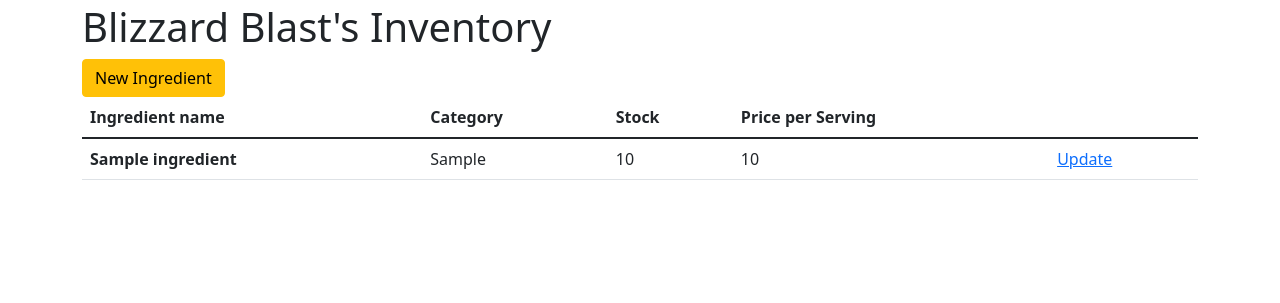
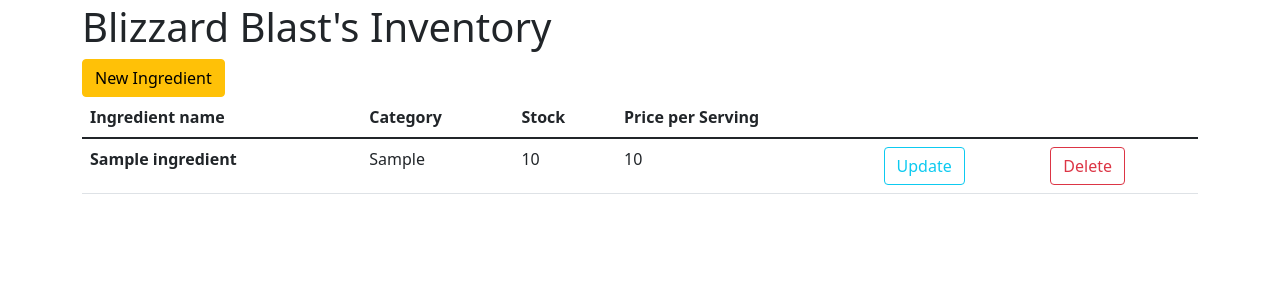
Before and after one commit to CoruscareGames/BlizzardBlast, a Django app: page /inventory/ in a window 1280 px wide. Shown: the part 119-422 px from the top of the page. Run offline with Django 3.2, Linux system fonts and the light colour scheme; tables that the repository leaves empty hold one stand-in row (values such as "Sample post"); some libraries are stand-ins or nearby versions.

Commit message:
Added delete Ingredient functionality

```diff
--- a/Database_Manager/templates/Database_Manager/inventory.html
+++ b/Database_Manager/templates/Database_Manager/inventory.html
@@ -26,7 +26,10 @@
               <td>{{ ingredient.stock }}</td>
               <td>{{ ingredient.price_per_serving }}</td>
               <td>
-                <a href="{% url 'manage_ingredient' ingredient.ingredient_name %}">Update</a>
+                <a href="{% url 'manage_ingredient' ingredient.ingredient_name %}" class="btn btn-outline-info">Update</a>
+              </td>
+              <td>
+                <a href="{% url 'delete_ingredient' ingredient.ingredient_name %}" class="btn btn-outline-danger">Delete</a>
               </td>
             </tr>
           {% endfor %}
--- a/Database_Manager/urls.py
+++ b/Database_Manager/urls.py
@@ -8,5 +8,6 @@ urlpatterns = [
     path('schedule/', views.schedule, name='schedule'),
     path('', views.sales_list, name='sales_list'),
     path('inventory/create_ingredient', views.create_ingredient, name='create_ingredient'),
-    path('inventory/<ingredient_name>', views.manage_ingredient, name='manage_ingredient'),
+    path('inventory/manage/<ingredient_name>', views.manage_ingredient, name='manage_ingredient'),
+    path('inventory/delete/<ingredient_name>', views.delete_ingredient, name='delete_ingredient'),
 ]
--- a/Database_Manager/views.py
+++ b/Database_Manager/views.py
@@ -37,6 +37,13 @@ def manage_ingredient(request, ingredient_name):
         return redirect('inventory')
 
     return render(request, 'Database_Manager/ingredient.html', context)
+
+
+def delete_ingredient(request, ingredient_name):
+    ingredient = Ingredient.objects.get(pk=ingredient_name)
+    ingredient.delete()
+
+    return redirect('inventory')
 
 
 # Select views
```
